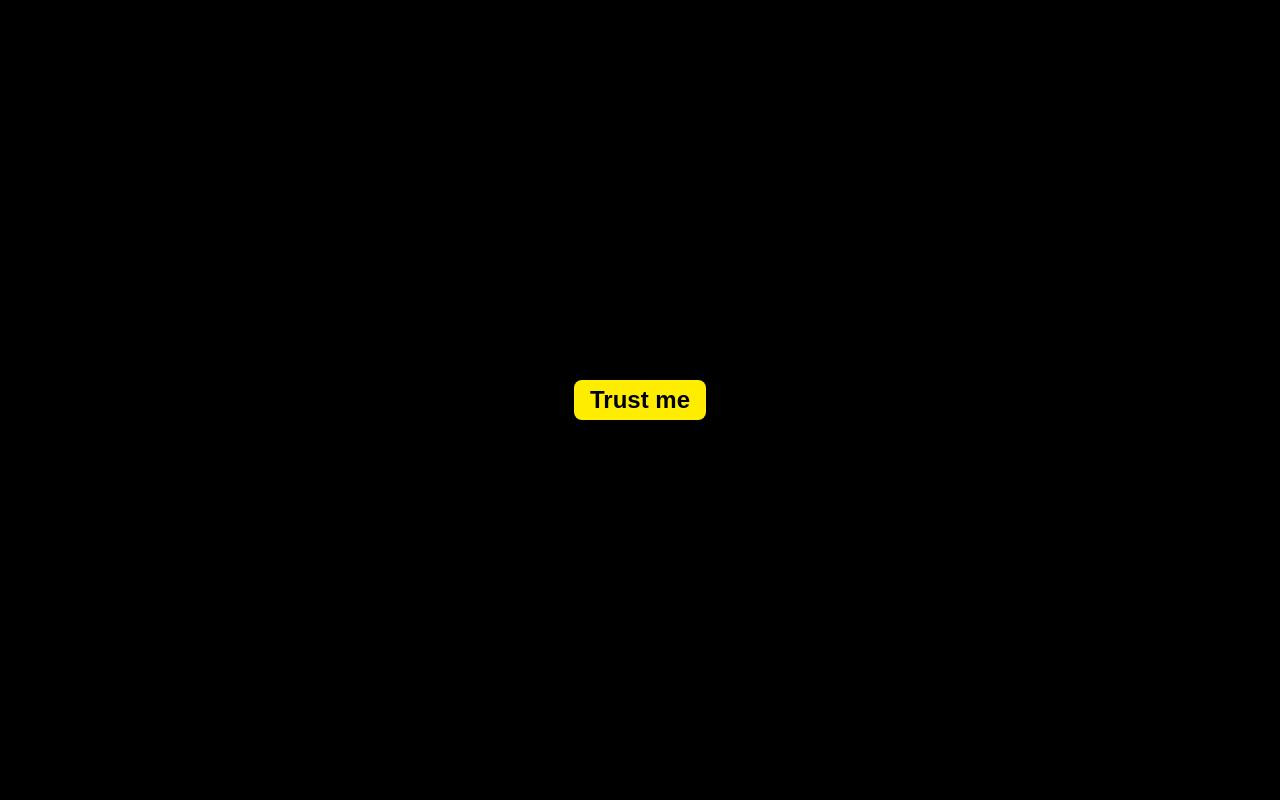
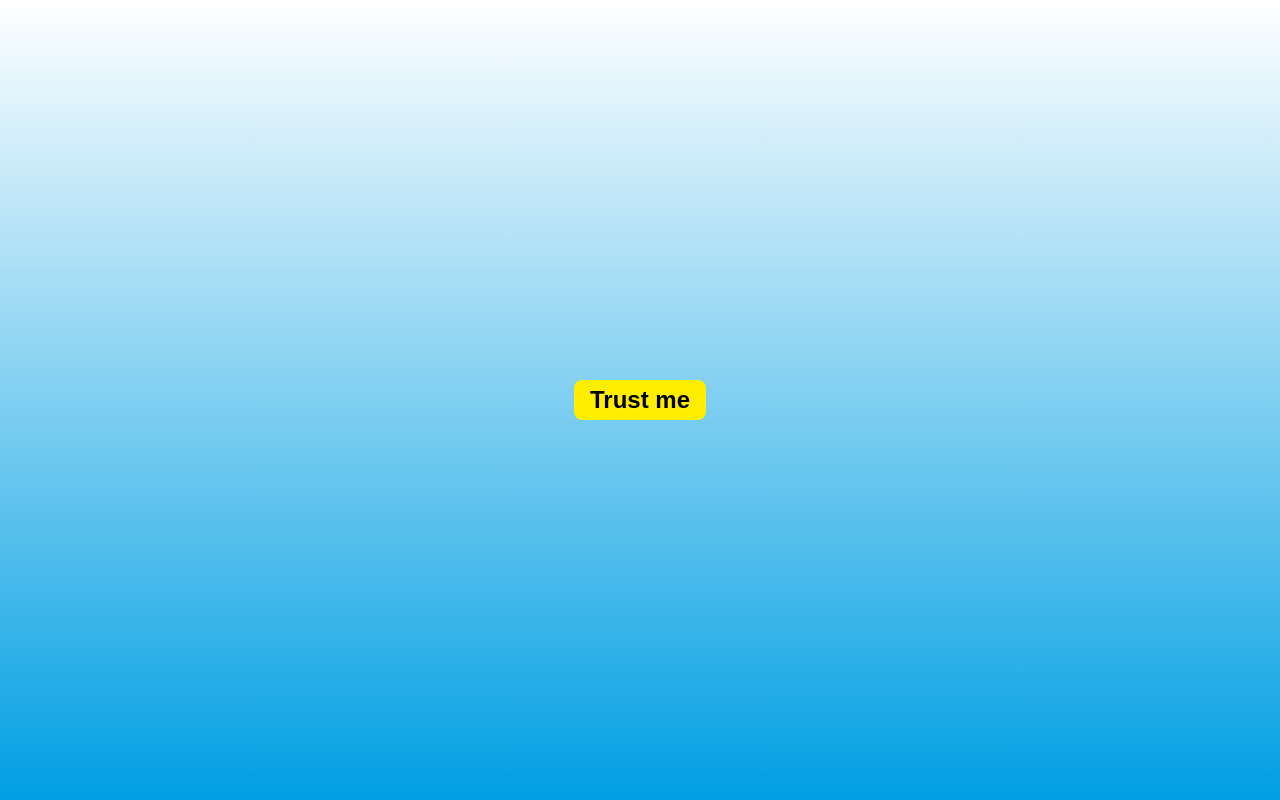
Before and after one commit to andriksantos/smile, a plain HTML site: page index.html in a window 1280 px wide. Drawn offline with Linux system fonts and the light colour scheme.

Commit message:
change of collor in the css

```diff
--- a/css/style.e5beaf9c.css
+++ b/css/style.e5beaf9c.css
@@ -12,7 +12,7 @@ body {
     font-family: sans-serif;
     -webkit-font-smoothing: antialiased;
     color: #444;
-    background-color: #000;
+    background-image: linear-gradient(#fff, #009fe3);
     perspective: 1000
 }
 
```
